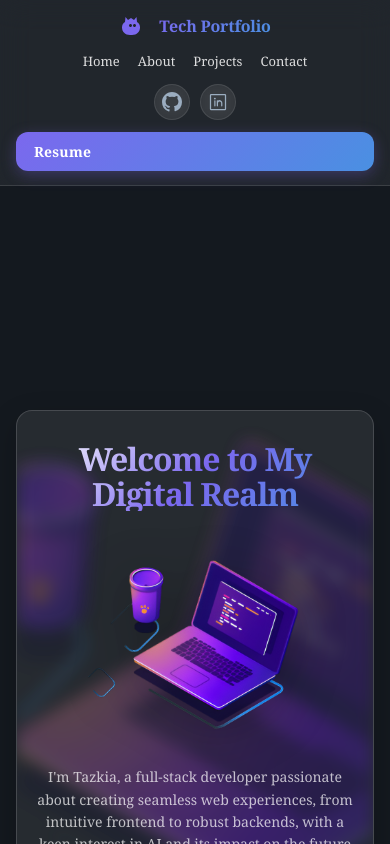
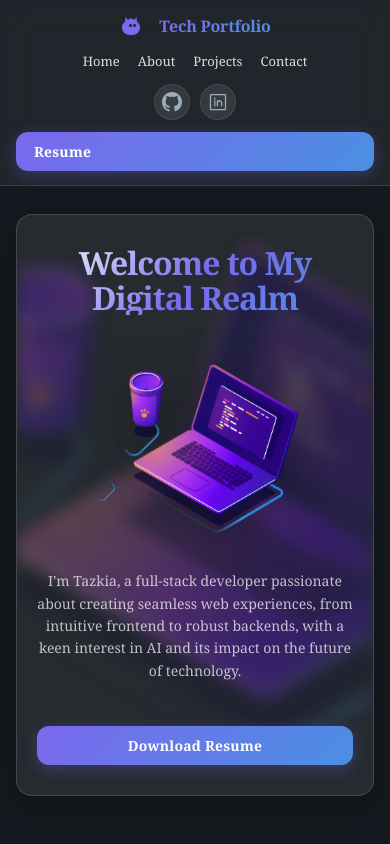
Before and after one commit to CodedGrimoire/Tazkia_portfolio, a Next.js app: page / in a window 390 px wide. Shown: the top 844 px of the page. Built offline with nearby package versions, Linux system fonts and the light colour scheme.

Commit message:
mobile fix

```diff
--- a/app/layout.css
+++ b/app/layout.css
@@ -27,19 +27,6 @@ html, body {
   min-height: 100vh;
   display: flex;
   flex-direction: column;
-  padding-top: 88px;
-}
-
-@media (max-width: 768px) {
-  .layout-container {
-    padding-top: 160px;
-  }
-}
-
-@media (max-width: 480px) {
-  .layout-container {
-    padding-top: 196px;
-  }
 }
 
 /* Global button styles */
```
